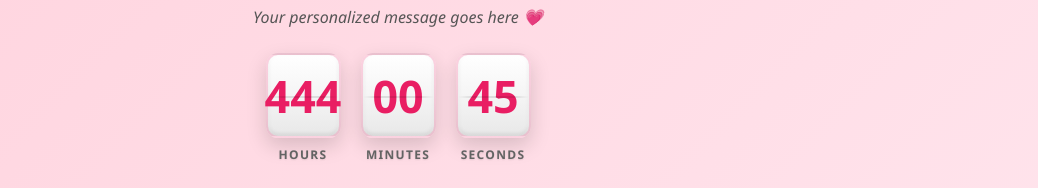
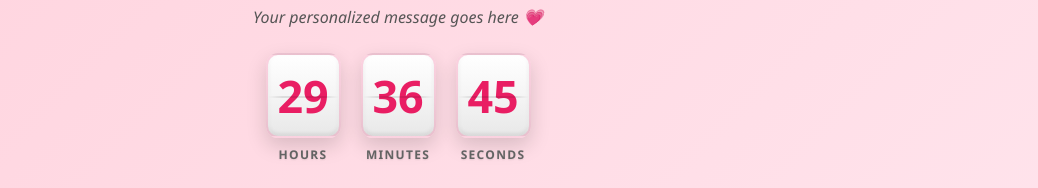
Before and after one commit to yuke001/birthday01, a React (Vite) app: page / in a window 1280 px wide. Shown: the part 274-462 px from the top of the page, without its empty margins (242-1280 px from the left). Built offline with nearby package versions, Linux system fonts and the light colour scheme.

Commit message:
add song

```diff
--- a/index.html
+++ b/index.html
@@ -12,7 +12,9 @@
       name="apple-mobile-web-app-status-bar-style"
       content="black-translucent"
     />
-    <title>Happy Birthday Charu 🎂</title>
+    <!-- <title>Happy Birthday Charu 🎂</title> -->
+    <title>Charu - Speical day</title>
+
   </head>
   <body>
     <div id="root"></div>
--- a/src/components/Countdown.jsx
+++ b/src/components/Countdown.jsx
@@ -15,7 +15,7 @@ function Countdown({ onBirthdayReached, birthdayReached }) {
       return;
     }
 
-    const targetDate = new Date("2026-01-22T00:00:00");
+    const targetDate = new Date("2026-01-04T17:36:00");
 
 
     const updateCountdown = () => {
--- a/src/components/MusicPlayer.jsx
+++ b/src/components/MusicPlayer.jsx
@@ -81,7 +81,7 @@ const MusicPlayer = forwardRef((props, ref) => {
   return (
     <>
       <audio ref={audioRef} loop preload="auto">
-        <source src="/music.mp3" type="audio/mpeg" />
+        <source src="/music1.mp3" type="audio/mpeg" />
         Your browser does not support the audio element.
       </audio>
       <button
```
Also changed, not shown: 1 other file (tests, documents, lock files or other folders).
